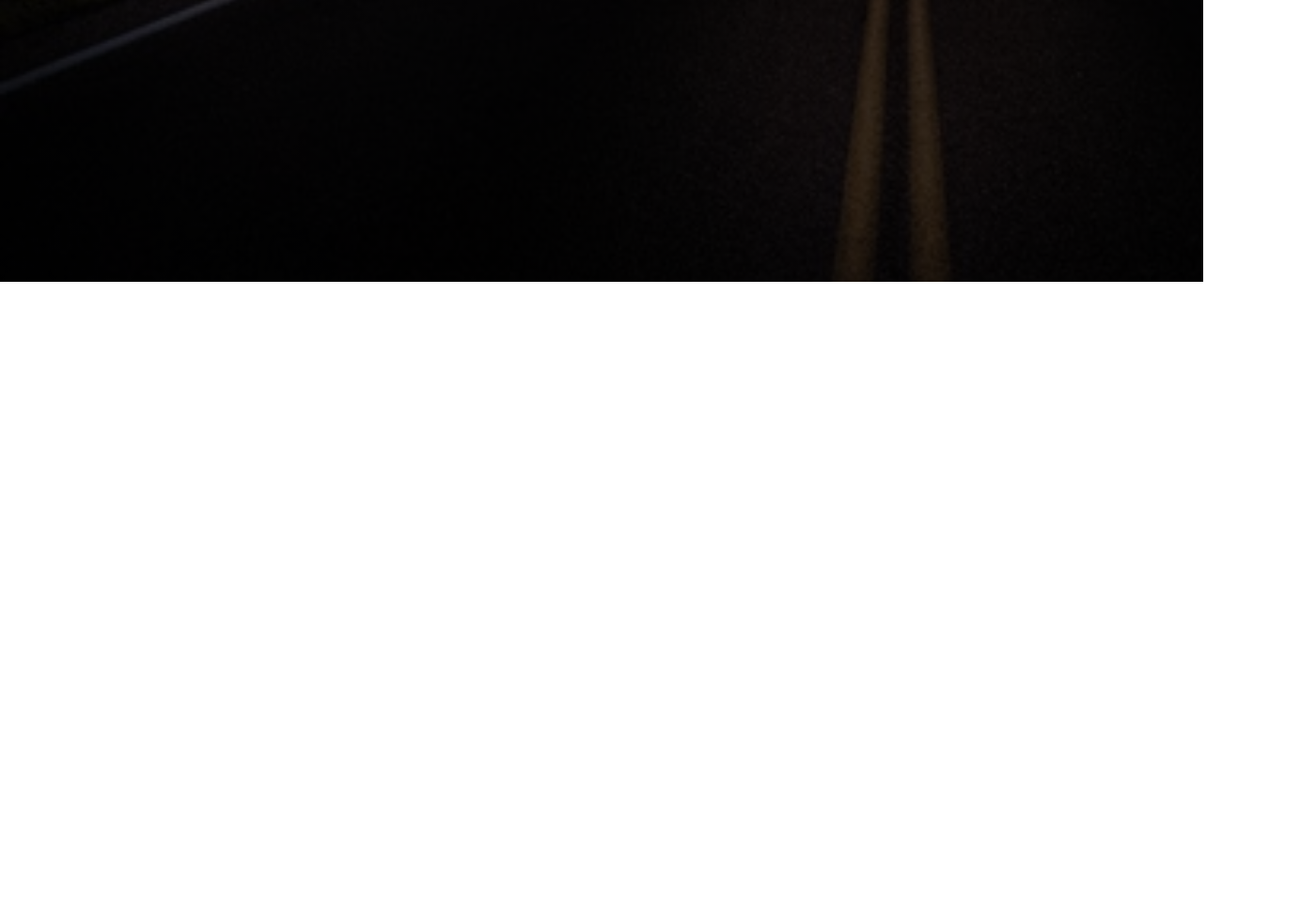
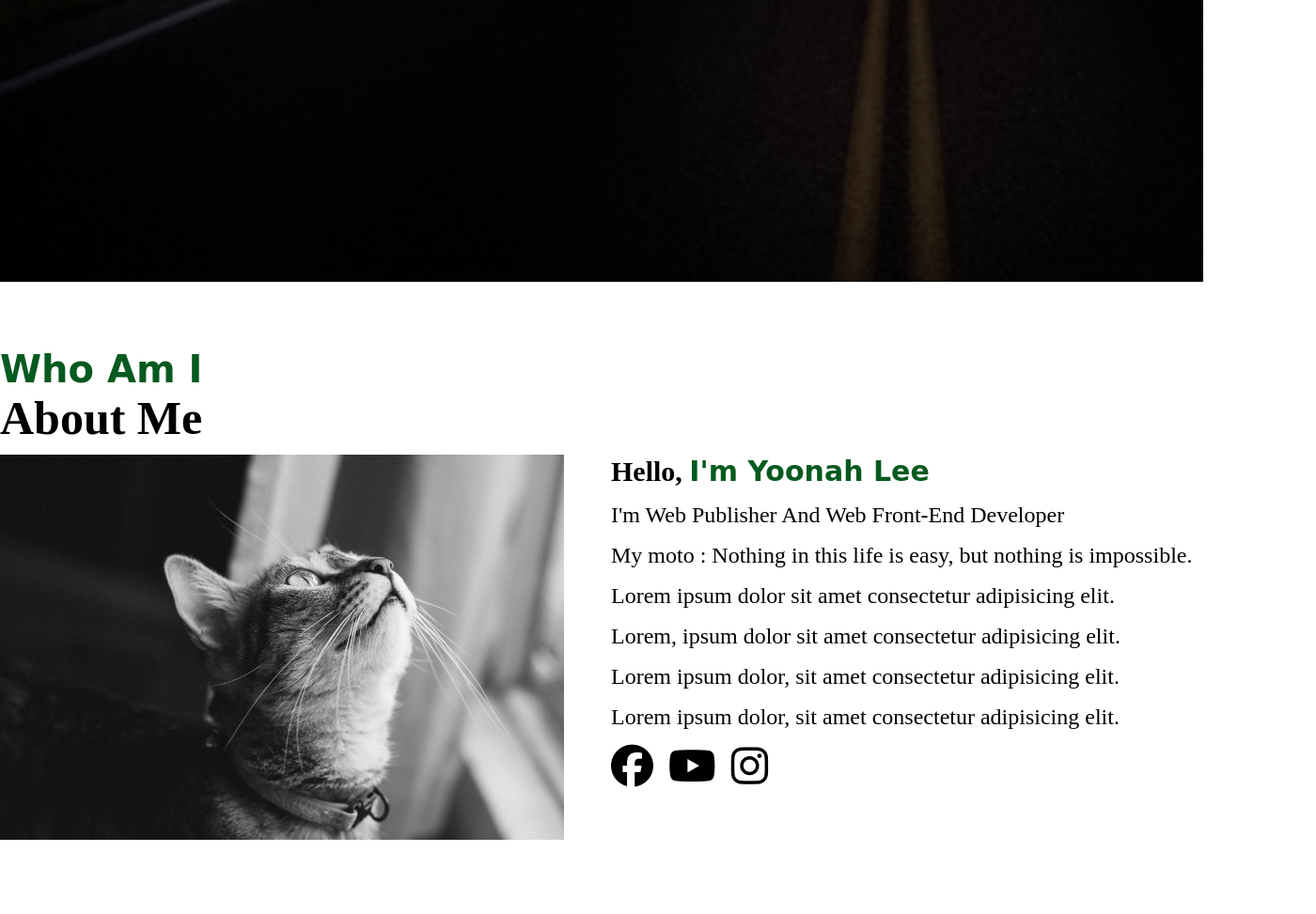
Before and after one commit to Greentiny/swjb, a plain HTML site: page index.html in a window 1280 px wide. Shown: the part 900-1873 px from the top of the page at 94% size, 1400 px wide, since content can reach past the window. Before the commit the page ends 1200 px from the top, so only its background shows below. Drawn offline with Linux system fonts and the light colour scheme; a web font is replaced by a local one.

Commit message:
Add files via upload

```diff
--- a/index.html
+++ b/index.html
@@ -1,12 +1,21 @@
 <!DOCTYPE html>
 <html lang="en">
+
 <head>
     <meta charset="UTF-8">
     <meta http-equiv="X-UA-Compatible" content="IE=edge">
     <meta name="viewport" content="width=device-width, initial-scale=1.0">
     <title>Document</title>
     <link rel="stylesheet" href="style.css">
+    <link rel="stylesheet" href="https://cdnjs.cloudflare.com/ajax/libs/font-awesome/6.6.0/css/all.min.css"
+        integrity="sha512-Kc323vGBEqzTmouAECnVceyQqyqdsSiqLQISBL29aUW4U/M7pSPA/gEUZQqv1cwx4OnYxTxve5UMg5GT6L4JJg=="
+        crossorigin="anonymous" referrerpolicy="no-referrer" />
+    <link rel="preconnect" href="https://fonts.googleapis.com">
+    <link rel="preconnect" href="https://fonts.gstatic.com" crossorigin>
+    <link href="https://fonts.googleapis.com/css2?family=Playpen+Sans:wght@100..800&display=swap" rel="stylesheet">
+
 </head>
+
 <body>
     <div class="container">
         <div class="header">
@@ -22,12 +31,40 @@
         <div class="main">
             <h1>Welcome! This is My Homepage.</h1>
             <h2>I'm A Web Developer</h2>
-            <h3>Lorem ipsum dolor sit amet consectetur adipisicing elit. Exercitationem eius illo aliquam debitis ad ipsa ratione! Omnis amet corrupti obcaecati earum tenetur, reiciendis excepturi tempora, reprehenderit nostrum aliquid consequatur totam?</h3>
+            <h3>Lorem ipsum dolor sit amet consectetur adipisicing elit. Exercitationem eius illo aliquam debitis ad
+                ipsa ratione! Omnis amet corrupti obcaecati earum tenetur, reiciendis excepturi tempora, reprehenderit
+                nostrum aliquid consequatur totam?</h3>
             <button>Download CV</button>
 
+        </div>
+    </div>
+    <div class="about">
+        <h2>Who Am I</h2>
+        <h1>About Me</h1>
+        <div class="contents">
+            <div class="left">
+                <img src="about.jpg" alt="">
+            </div>
+            <div class="right">
+                <h1>Hello, <span>I'm Yoonah Lee</span> </h1>
+                <ul>
+                    <li>I'm Web Publisher And Web Front-End Developer</li>
+                    <li>My moto : Nothing in this life is easy, but nothing is impossible.</li>
+                    <li>Lorem ipsum dolor sit amet consectetur adipisicing elit.</li>
+                    <li>Lorem, ipsum dolor sit amet consectetur adipisicing elit.</li>
+                    <li>Lorem ipsum dolor, sit amet consectetur adipisicing elit.</li>
+                    <li>Lorem ipsum dolor, sit amet consectetur adipisicing elit.</li>
+                    <li> <i class="fa-brands fa-facebook"></i> <i class="fa-brands fa-youtube"></i> <i
+                            class="fa-brands fa-instagram"></i> </li>
+                </ul>
+
+
+
+            </div>
         </div>
     </div>
 
 
 </body>
+
 </html>
--- a/style.css
+++ b/style.css
@@ -2,6 +2,7 @@
     margin: 0;
     padding: 0;
     box-sizing: border-box;
+
 
 }
 a{
@@ -100,3 +101,74 @@ li{
     color: black;
 
 }
+.about{
+    width: 1400px;
+    height: 600px;
+    margin: 0 auto;
+    margin-top: 70px;
+    margin-bottom: 70px;
+
+  }
+  .about h2{
+    font-size: 40px;
+    color: #065a1f;
+    font-family: "Playpen Sans", cursive;
+    font-optical-sizing: auto;
+    font-weight: 200px;
+    font-style: normal;
+  }
+  .about h1{
+    font-size: 50px;
+  }
+  .about .contents{
+    width: 1400px;
+    height: 410px;
+    display: flex;
+    margin-top: 10px;
+
+
+  }
+  .about .left{
+    width: 600px;
+    height: 410px;
+  }
+  .about .left img{
+    width: 600px;
+    height: 410px;
+
+  }
+  .about .right{
+    width: 800px;
+    height: 410px;
+
+    padding-left: 50px;
+  }
+  .about .right h1{
+    font-size: 30px;
+  }
+  .about .right span{
+     color: #065a1f;
+     font-family: "Playpen Sans", cursive;
+    font-optical-sizing: auto;
+    font-weight: 100px;
+    font-style: normal;
+  }
+  .about .right li{
+    font-size: 24px;
+    margin-top: 16px;
+  }
+  .fa-facebook{
+    font-size: 45px;
+    color: #000;
+    margin-right: 10px;
+  }
+  .fa-youtube{
+    font-size: 45px;
+    color: #000;
+    margin-right: 10px;
+  }
+  .fa-instagram{
+    font-size: 45px;
+    color: #000;
+
+  }
```
